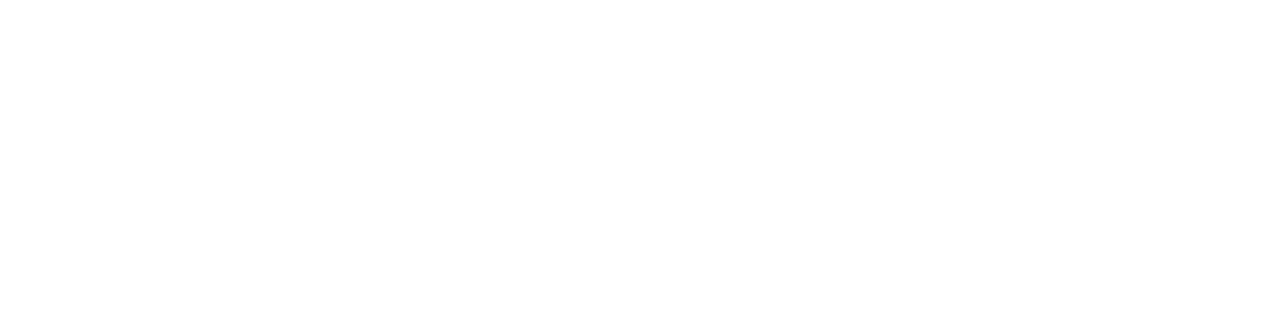
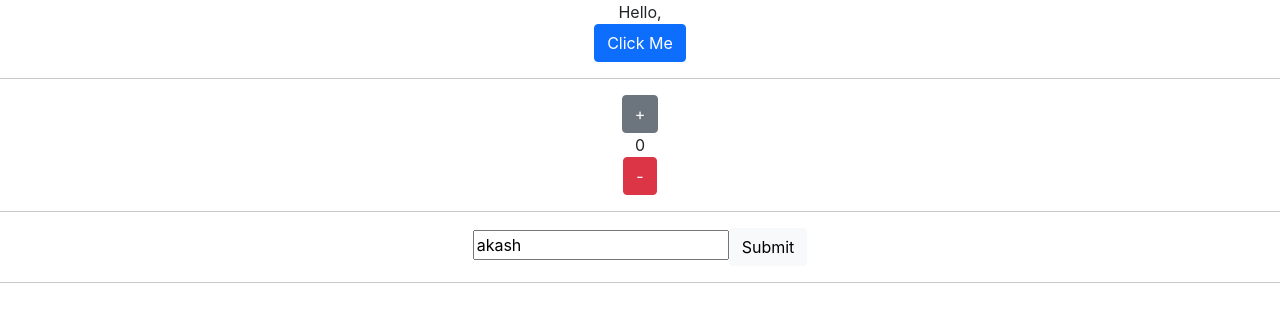
Before and after one commit to akash9753/GlobalReactNew, a React (Create React App) app: page /usestate in a window 1280 px wide. Before the commit this address had no page. Shown: the top 322 px of the page. Built offline with nearby package versions, Linux system fonts and the light colour scheme.

Commit message:
useState hook

```diff
--- a/src/App.js
+++ b/src/App.js
@@ -42,7 +42,7 @@
 import Controlled from "./uncontrolledComponent/Controlled";
 import ProptypesChecking from "./proptypes-Checking/ProptypesChecking";
 import Home from "./Home";
-
+import Usestate from "./Hooks/Usestate";
 function App() {
   useEffect(() => {
     document.title = "Global React";
@@ -142,6 +142,7 @@
             path="/proptypesChecking"
             element={<ProptypesChecking name={"akash"} age={10} />}
           />
+          <Route path="/usestate" element={<Usestate />} />
         </Routes>
 
         <Routes>
--- a/src/Home.js
+++ b/src/Home.js
@@ -12,6 +12,9 @@
         <li>
           <Link to="/homecrud">CrudApp</Link>
         </li>
+        <li>
+          <Link to="/usestate">useState Hook</Link>
+        </li>
       </ul>
       </div>
     </>
--- /dev/null
+++ b/src/Hooks/Usestate.js
@@ -0,0 +1,66 @@
+import React from "react";
+import { useState } from "react";
+
+const Usestate = () => {
+  const [name, setName] = useState("akash");
+  const [flag, setFlag] = useState(false);
+  const [steps, setSteps] = useState(()=>{
+      console.log("clicked")
+      return 0;
+  });
+  const [names, setNames] = useState([]);
+  const changeName = () => {
+    console.log("clicked");
+    return setFlag(!flag);
+  };
+
+  const Increment = () => {
+    setSteps((prevState) => prevState + 1);
+    setSteps((prevState) => prevState + 1);
+  };
+  const Decrement = () => {
+    setSteps(steps - 1);
+  };
+
+  const addNames = (e)=>{
+      e.preventDefault()
+      setNames([...names, {id:names.length, name}])
+      setName("")
+  }
+
+  return (
+    <div className="App">
+      <div>Hello, {flag ? name : ""}</div>
+      <button className="btn btn-primary" onClick={changeName}>
+        Click Me
+      </button>
+      <hr />
+
+      <button className="btn btn-secondary" onClick={Increment}>
+        +
+      </button>
+      <div>{steps}</div>
+      <button className="btn btn-danger" onClick={Decrement}>
+        -
+      </button>
+      <hr />
+      <form onSubmit={addNames}>
+        <input
+          type="text"
+          value={name}
+          placeholder="add names"
+          onChange={(e) => setName(e.target.value)}
+        />
+        <button className="btn btn-light">Submit</button>
+      </form>
+      <hr></hr>
+      {names.map((item)=>(
+          <li key={item.id}>{item.name}</li>
+      ))}
+    </div>
+  );
+};
+
+export default Usestate;
+
+// we can not use useState with if condition and inside a function
--- a/src/index.js
+++ b/src/index.js
@@ -2,6 +2,7 @@
 import ReactDOM from 'react-dom/client';
 import App from './App';
 import './index.css';
+
 // import HookForm from './react-hook-form/HookForm';
 
 const root = ReactDOM.createRoot(document.getElementById('root'));
```
